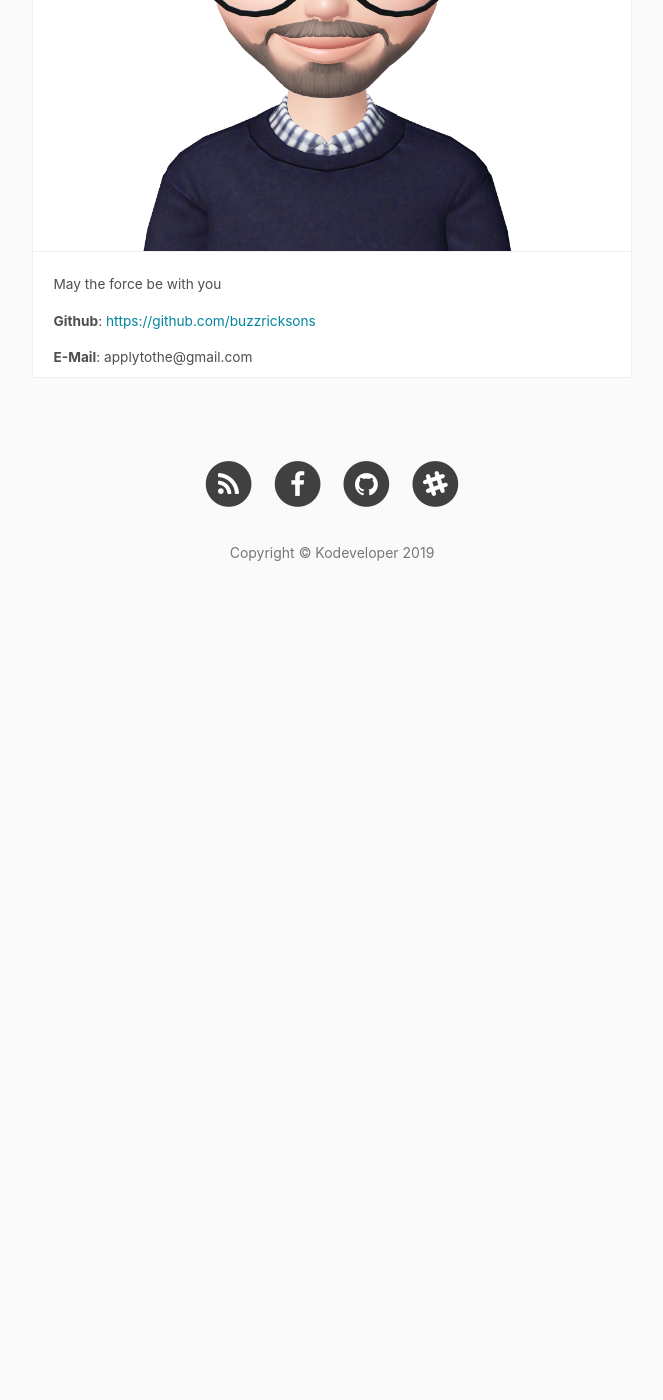
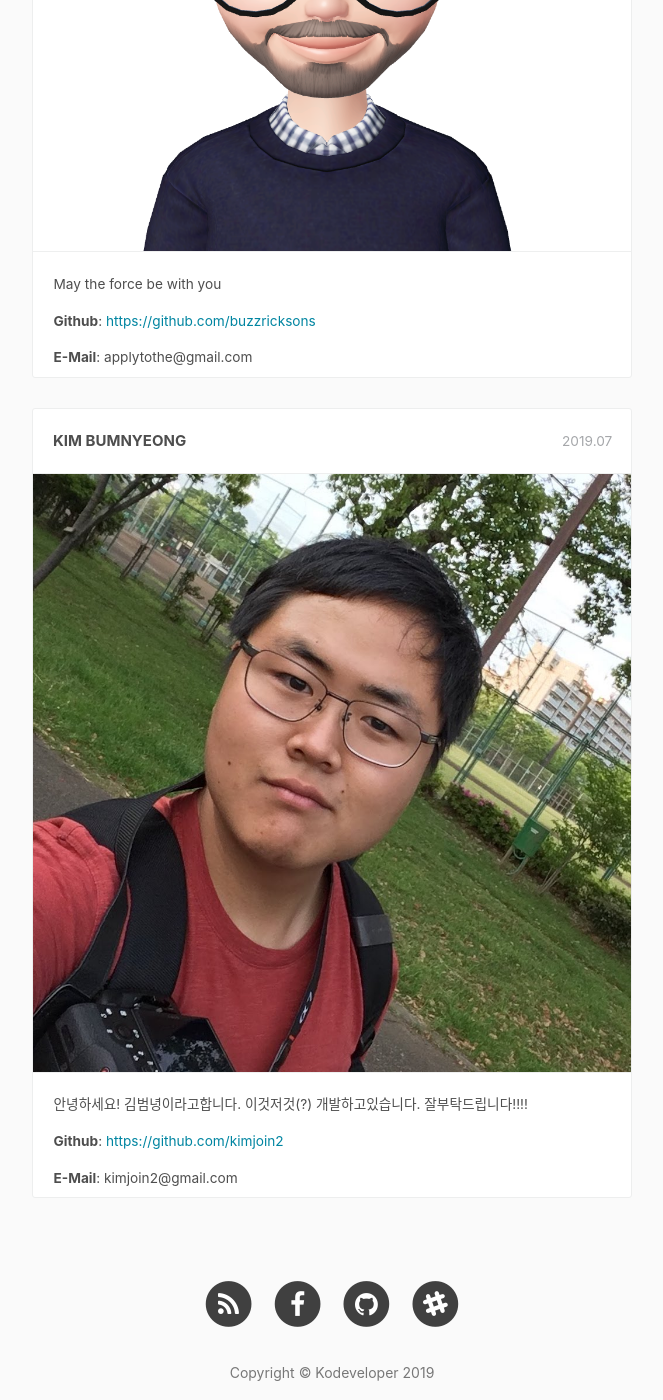
Before and after one commit to kodevops/blog, a Jekyll site: the page built from staff/index.html, in a window 1280 px wide and 1400 px high, scrolled down 4982 px. Shown: the whole window, without its empty margins (308-971 px from the left). Built offline with Jekyll 4.4.1, drawn with Linux system fonts in a browser that asks for light colours; nearby versions of some CDN libraries; comment, search, counter and statistics services are not loaded; before the commit the page ends 5612 px from its top, so only the background shows below that.

Commit message:
스태프 추가(bumnyeong), 이미지 파일(bumnyeong) 추가

```diff
--- a/staff/index.html
+++ b/staff/index.html
@@ -169,6 +169,24 @@ layout: default
               </ul>
             </div>
           </li>
+          <li>
+            <div class="cbp_tmlabel">
+              <h2 id="boxoffice">KIM BUMNYEONG</h2>
+              <time>2019.07</time>
+              <img src="images/staff-avatar-bumnyeong.jpg">
+              <ul>
+                <li>
+                   안녕하세요! 김범녕이라고합니다. 이것저것(?) 개발하고있습니다. 잘부탁드립니다!!!!
+                </li>
+                <li>
+                  <span><b>Github</b>: <a href="https://github.com/kimjoin2" target="_blank">https://github.com/kimjoin2</a></span>
+                </li>
+                <li>
+                  <span><b>E-Mail</b>: kimjoin2@gmail.com</span>
+                </li>
+              </ul>
+            </div>
+          </li>
 					<!--<li>
 						<div class="cbp_tmlabel">
 							<h2>Alitrip.com @Alibaba</h2>
```
Also changed, not shown: staff/images/staff-avatar-bumnyeong.jpg (added).
